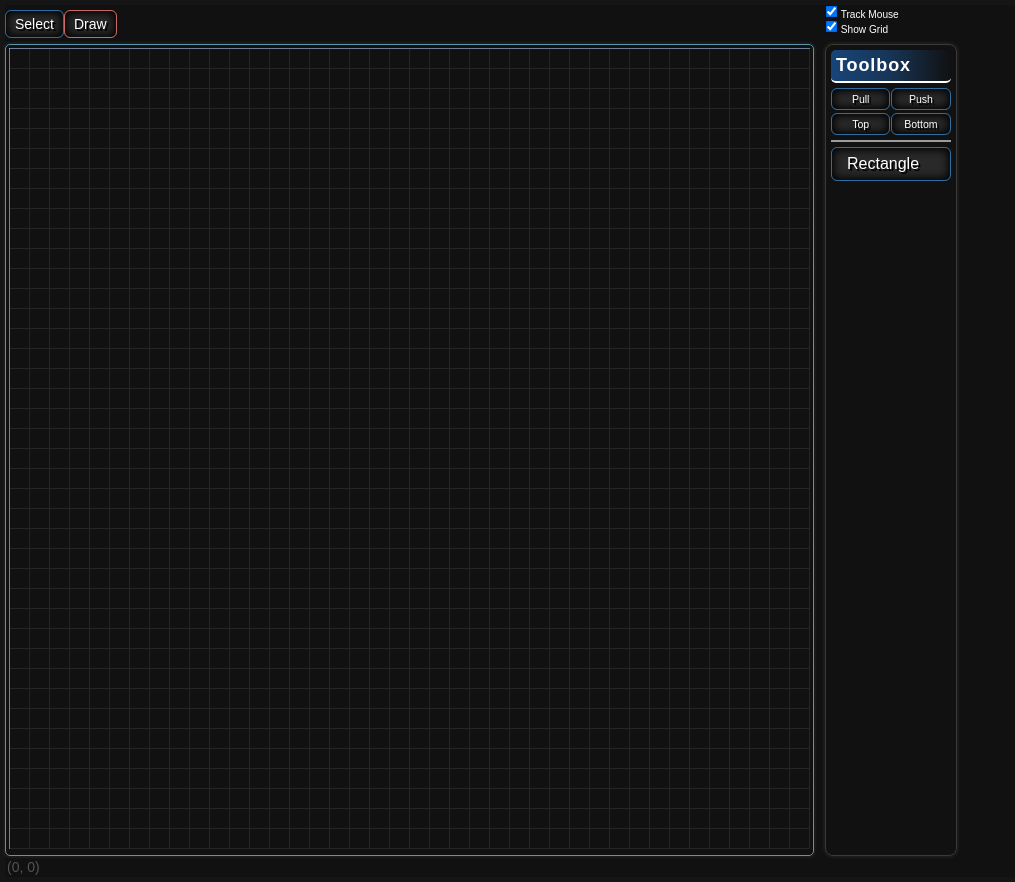
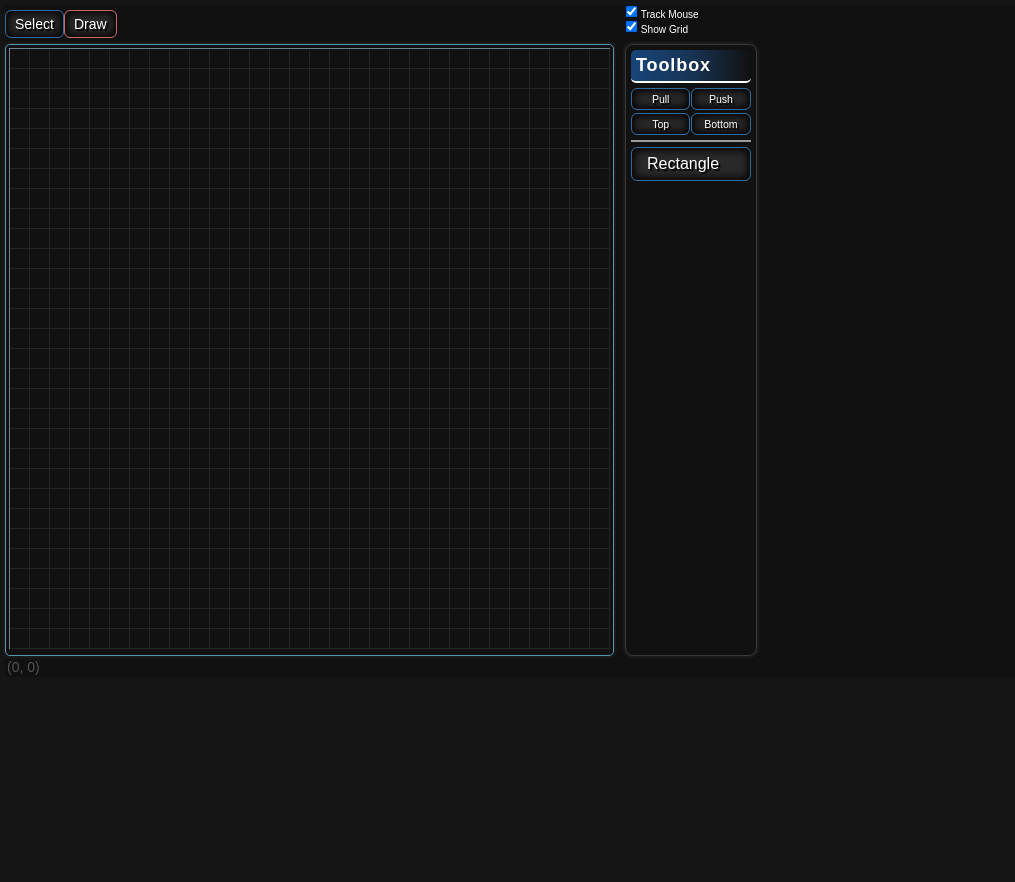
Before and after one commit to TylerHaynie/html-canvas-designer, an Angular app: page / in a window 1280 px wide. Shown: the whole page, without its empty margins (0-1015 px from the left). After the commit the page ends 800 px from the top, so only its background shows below. Built offline with nearby package versions, Linux system fonts and the light colour scheme.

Commit message:
bounding bug fixed

```diff
--- a/src/app/shards/designer/canvas/shapes/rectangle.ts
+++ b/src/app/shards/designer/canvas/shapes/rectangle.ts
@@ -116,12 +116,8 @@ export class Rectangle implements iDrawable {
         let topLeft = this.getTopLeftPoint(this.point);
         let bottomRight = this.getBottomRight(this.point);
 
-        if (checkPoint.x >= topLeft.x &&
-            checkPoint.x <= bottomRight.x) {
-
-            if (checkPoint.y >= topLeft.y &&
-                checkPoint.y <= bottomRight.y) {
-
+        if (checkPoint.x >= topLeft.x && checkPoint.x <= bottomRight.x) {
+            if (checkPoint.y >= topLeft.y && checkPoint.y <= bottomRight.y) {
                 return true;
             }
         }
@@ -137,7 +133,7 @@ export class Rectangle implements iDrawable {
         let offsetY = ((this.scale.y * this.size.height) - this.size.height) / 2;
 
         // added linewidth and scale
-        return new Point(point.x - lw - offsetX, point.y + lw + offsetY);
+        return new Point(point.x - lw - offsetX, point.y - lw - offsetY);
     }
 
     getBottomRight(point: Point) {
--- a/src/app/shards/designer/designer.component.css
+++ b/src/app/shards/designer/designer.component.css
@@ -204,13 +204,16 @@ button:active {
     -webkit-box-shadow: 0 0 0 0 black;
     box-shadow: inset 0 0 7px 1px rgb(60, 149, 177);
 }
-.seperator{
+
+.seperator {
     background-color: #9c9c9c;
     height: 2px;
 }
+
 .toolbar .selected {
     border: 1px solid #cc6868;
 }
+
 .toolbox .selected {
     border: 1px solid #2d882d;
 }
--- a/src/app/shards/designer/designer.component.html
+++ b/src/app/shards/designer/designer.component.html
@@ -6,7 +6,7 @@
         <!-- <button>Rotate</button> -->
     </div>
     <div class="view">
-        <canvas #c id="c" width="801" height="801"></canvas>
+        <canvas #c id="c" width="601" height="601"></canvas>
     </div>
 
     <div class="container right-side">
```
